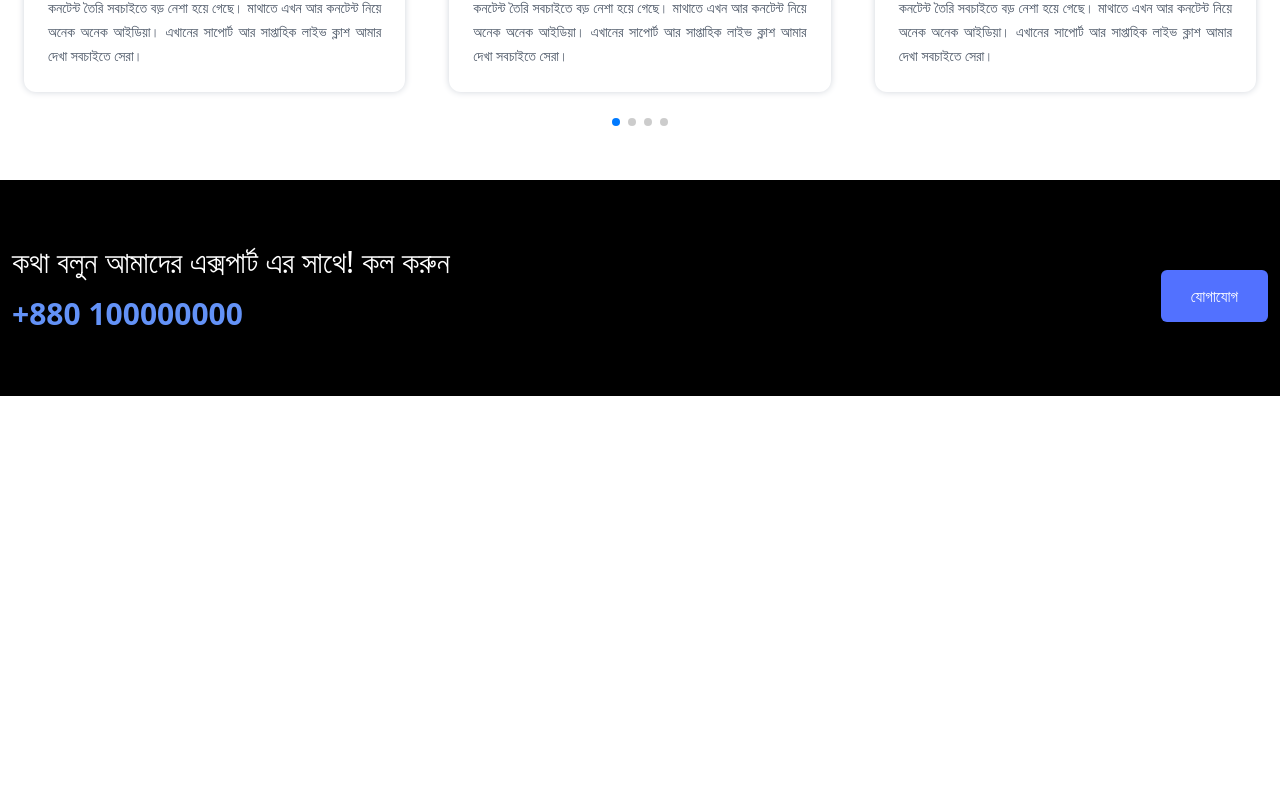
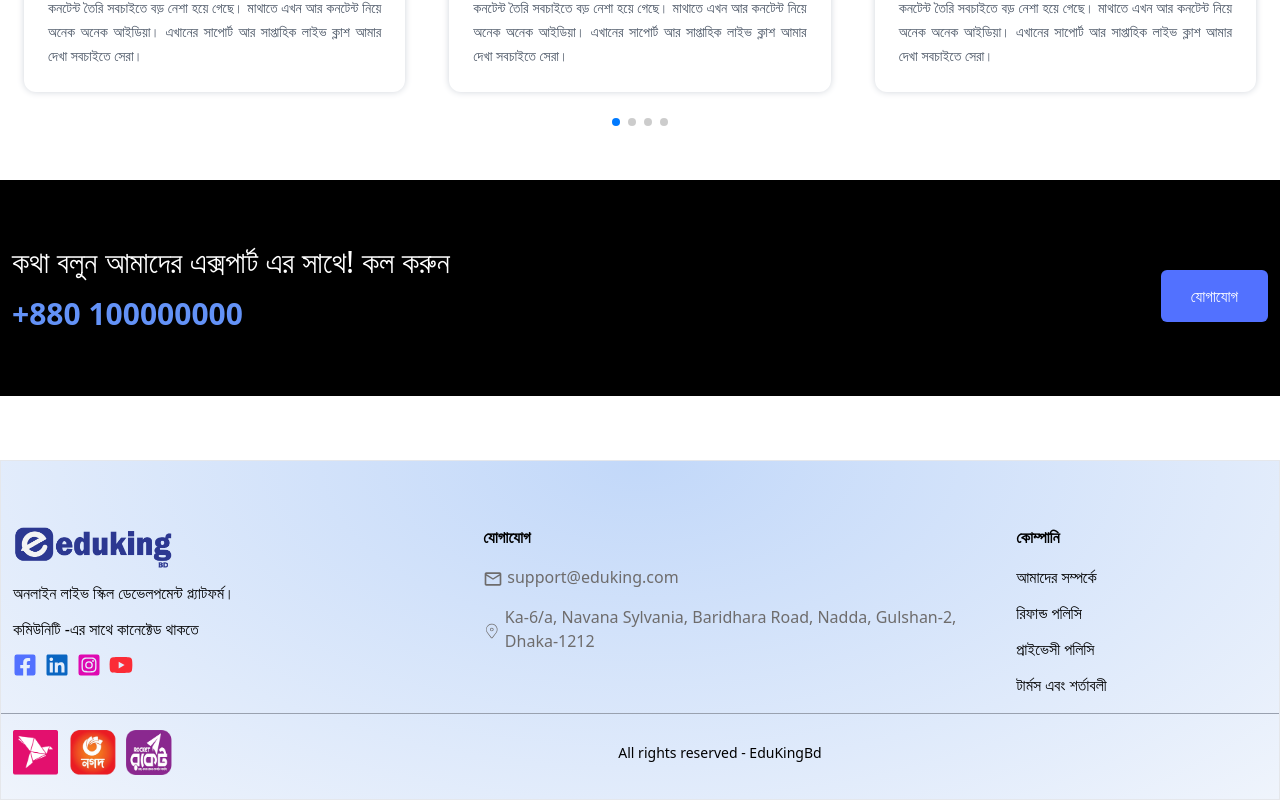
Before and after one commit to mdarmankhan6252/abbas-project, a React (Vite) app: page / in a window 1280 px wide. Shown: the part 2958-3758 px from the top of the page. Before the commit the page ends 3418 px from the top, so only its background shows below. Built offline with nearby package versions, Linux system fonts and the light colour scheme.

Commit message:
I have completed the landing page

```diff
--- a/src/components/Footer.jsx
+++ b/src/components/Footer.jsx
@@ -1,8 +1,70 @@
+import { Link, NavLink } from 'react-router-dom';
+import logo from '../assets/logo.png'
+import { FaFacebookSquare, FaInstagramSquare, FaLinkedin, FaYoutube } from 'react-icons/fa';
+import { MdOutlineMailOutline } from 'react-icons/md';
+import { CiLocationOn } from 'react-icons/ci';
+import brn from '../assets/bnr.png'
+
 const Footer = () => {
    return (
-      <div>
+      <footer className=" pt-16 pb-6 border border-gray-200"
+         style={{ background: "radial-gradient(at center top, #c2d8f9 0%, #EFF4FC 100%)" }}>
 
-      </div>
+         <div className='max-w-7xl mx-auto px-3 flex justify-between flex-col md:flex-row space-y-6 md:space-y-0'>
+            <div className='md:basis-[35%] space-y-3'>
+               <img src={logo} alt="logo" className='w-40' />
+               <p className='font-light'>অনলাইন লাইভ স্কিল ডেভেলপমেন্ট প্ল্যাটফর্ম।</p>
+               <p className='font-light'>কমিউনিটি -এর সাথে কানেক্টেড থাকতে</p>
+               <div className='flex items-center space-x-2 *:text-2xl'>
+                  <Link to=''>
+                     <FaFacebookSquare className='text-primary' />
+                  </Link>
+                  <Link to=''>
+                     <FaLinkedin className='text-[#0A66C2]' />
+                  </Link>
+                  <Link to=''>
+                     <FaInstagramSquare className='text-[#DF09B1]' />
+                  </Link>
+                  <Link to=''>
+                     <FaYoutube className='text-red-500' />
+                  </Link>
+               </div>
+            </div>
+            <div className='md:basis-[40%] space-y-4'>
+               <h4 className='font-semibold'>যোগাযোগ</h4>
+               <div className=' flex items-center space-x-1 text-[#6e6c6c] font-light'>
+                  <MdOutlineMailOutline className='mt-1 text-xl' />
+                  <p>support@eduking.com</p>
+               </div>
+
+               <div className=' flex items-center space-x-1 text-[#6e6c6c] font-light'>
+                  <CiLocationOn className='mt-1 text-xl' />
+                  <p>Ka-6/a, Navana Sylvania, Baridhara Road, Nadda, Gulshan-2, Dhaka-1212</p>
+               </div>
+
+            </div>
+
+            <div className='md:basis-[20%]'>
+               <h4 className='font-semibold pb-4'>কোম্পানি</h4>
+               <ul className='flex flex-col space-y-3 font-light'>
+                  <NavLink to='/about-us'>আমাদের সম্পর্কে</NavLink>
+                  <NavLink to='/refund-policy'>রিফান্ড পলিসি</NavLink>
+                  <NavLink to='/privacy-policy'>প্রাইভেসী পলিসি</NavLink>
+                  <NavLink to='/terms-and-conditions'>টার্মস এবং শর্তাবলী</NavLink>
+               </ul>
+
+            </div>
+         </div>
+         <div className='py-4'>
+            <hr className='text-gray-400' />
+         </div>
+         <div className='flex items-center justify-between max-w-7xl mx-auto px-3'>
+            <img src={brn} alt="" className='w-40' />
+            <p className='font-light text-sm'>All rights reserved - EduKingBd</p>
+            <p></p>
+         </div>
+
+      </footer>
    );
 };
 
```
Also changed, not shown: src/assets/bnr.png (added).
